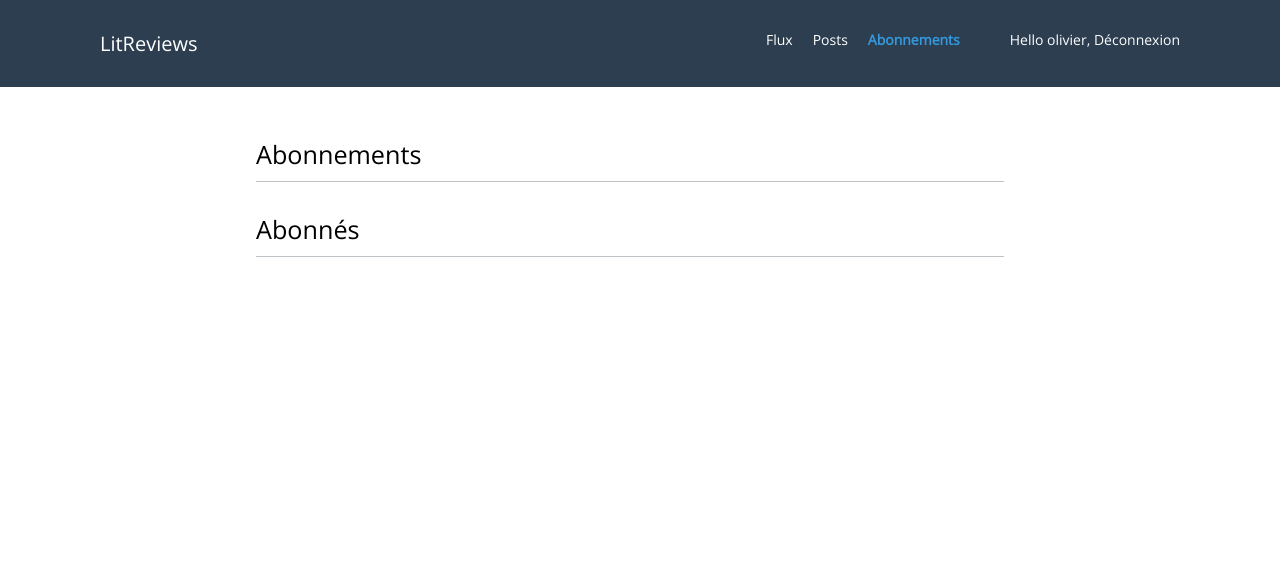
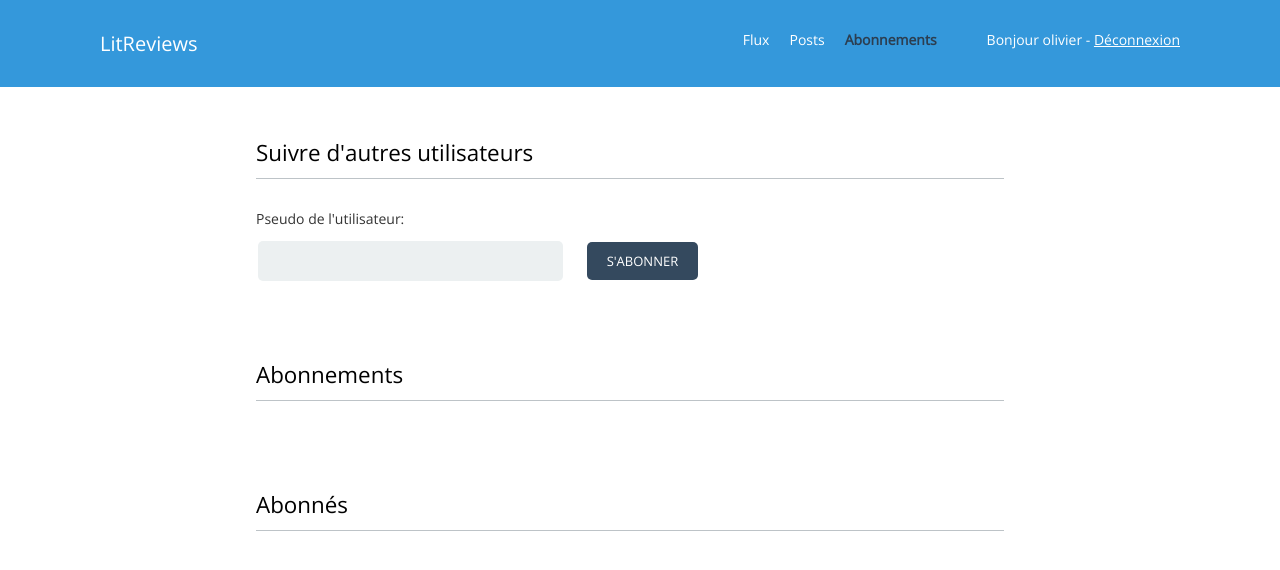
Before and after one commit to phi-lemon/booksReviews, a Django app: page /account/users/abonnements/ in a window 1280 px wide. Shown: the top 570 px of the page. Run offline with Django 4.2, Linux system fonts and the light colour scheme; a user stored in the database is signed in; data comes from the database, SQL or seed files in the repository; both versions use the stored data as it was after the commit.

Commit message:
follow ok

```diff
--- a/account/templates/account/user/detail.html
+++ b/account/templates/account/user/detail.html
@@ -2,12 +2,26 @@
 
 {% block title %}Abonnements{% endblock %}
 
+
 {% block content %}
+    {% if error_message %}<p class="error_msg"><strong>{{ error_message }}</strong></p>{% endif %}
+    <div class="suivre">
+        <h2>Suivre d'autres utilisateurs</h2>
+        <form action="{% url "user_detail" %}" method="post" name="form_follow">
+        {% csrf_token %}
+        <label for="username">Pseudo de l'utilisateur:</label>
+        <input type="text" name="username" id="username" value="" required>
+        <input type="hidden" name="action" value="follow">
+        <input type="submit" value="S'abonner">
+        </form>
+
+    </div>
+    <br/><br/>
     <div class="abonnements">
         <h2>Abonnements</h2>
         <ul>
             {% for userfollowed in usersfollowed.all %}
-                <form action="{% url "user_follow" %}" method="post"
+                <form action="{% url "user_detail" %}" method="post"
                       onsubmit="return confirm('Etes-vous sûr de vous désabonner de {{ userfollowed.followed_user }} ?');">
                     {% csrf_token %}
                     <li>{{ userfollowed.followed_user }}</li>
@@ -18,7 +32,7 @@
             {% endfor %}
         </ul>
     </div>
-
+    <br/><br/>
     <div class="abonnes">
         <h2>Abonnés</h2>
         <ul>
--- a/account/templates/base.html
+++ b/account/templates/base.html
@@ -26,9 +26,9 @@
             </ul>
         {% endif %}
     </div>
-    <div id="user">
+    <div class="user">
         {% if request.user.is_authenticated %}
-            Hello {{ request.user.username }},
+            Bonjour {{ request.user.username }} -
             <a href="{% url "logout" %}">Déconnexion</a>
 {#        {% else %}#}
 {#            <a href="{% url "login" %}">Connexion</a>#}
--- a/account/urls.py
+++ b/account/urls.py
@@ -5,6 +5,5 @@ urlpatterns = [
     path('login/', views.CustomLoginView.as_view(), name='login'),
     path('register/', views.register, name='register'),
     path('', include('django.contrib.auth.urls')),
-    path('users/follow/', views.user_follow, name='user_follow'),  # form action url - BEFORE path('users/<username>/' !
     path('users/abonnements/', views.user_detail, name='user_detail'),
 ]
--- a/account/views.py
+++ b/account/views.py
@@ -3,13 +3,10 @@ from django.contrib.auth.views import LoginView
 from .forms import CustomAuthenticationForm, UserRegistrationForm
 from django.contrib.auth.decorators import login_required
 from django.contrib.auth.models import User
-from django.shortcuts import get_object_or_404
 from django.http import HttpResponseRedirect
 from django.urls import reverse
 
 from .models import UserFollows
-
-from django.http import JsonResponse
 
 
 class CustomLoginView(LoginView):
@@ -42,27 +39,51 @@ def user_detail(request):
     user = request.user
     users_followed_queryset = UserFollows.objects.filter(user_id=user.id)
     followers_queryset = UserFollows.objects.filter(followed_user_id=user.id)
-    return render(request,
-                  'account/user/detail.html',
-                  {'section': 'abonnements',
-                   'user': user,
-                   'usersfollowed': users_followed_queryset,
-                   'followers': followers_queryset})
 
+    def render_user_detail(error_message=""):
+        return render(request,
+                      'account/user/detail.html',
+                      {'section': 'abonnements',
+                       'user': user,
+                       'usersfollowed': users_followed_queryset,
+                       'followers': followers_queryset,
+                       'error_message': error_message})
 
-@login_required
-def user_follow(request):
-    user_id = request.POST.get('id')
+    related_user = ''
+
+    # Case no action, initial view
+    if request.method == 'GET':
+        return render_user_detail()
+
+    elif request.method == 'POST' and not request.POST.get('id') and not request.POST.get('username').strip():
+        return render_user_detail("Merci de renseigner un nom d'utilisateur")
+
+    # Case action (post request)
+    # Get user to follow or unfollow
+    elif request.POST.get('id'):  # From unfollow form
+        user_id = request.POST.get('id')
+        try:
+            related_user = User.objects.get(id=user_id)
+        except (ValueError, User.DoesNotExist):
+            return render_user_detail("Cet utilisateur n'existe pas ou plus.")
+
+    elif request.POST.get('username'):  # From follow form
+        username = request.POST.get('username')
+        try:
+            related_user = User.objects.get(username=username)
+
+        except (ValueError, User.DoesNotExist):
+            return render_user_detail("Cet utilisateur n'existe pas ou plus.")
+
+    # Get action (follow / unfollow)
     action = request.POST.get('action')
-    if user_id and action:
+
+    if related_user and action:
         try:
-            user = User.objects.get(id=user_id)
             if action == 'follow':
-                UserFollows.objects.get_or_create(user=request.user, followed_user=user)
+                UserFollows.objects.get_or_create(user=request.user, followed_user=related_user)
             else:
-                UserFollows.objects.filter(user=request.user, followed_user=user).delete()
+                UserFollows.objects.filter(user=request.user, followed_user=related_user).delete()
             return HttpResponseRedirect(reverse('user_detail'))
-        except User.DoesNotExist:
-            return render(request, {
-                'error_message': "Cet utilisateur n'existe pas ou plus",
-            })
+        except (ValueError, User.DoesNotExist):
+            return render_user_detail("Cet utilisateur n'existe pas ou plus.")
--- a/static/css/base.css
+++ b/static/css/base.css
@@ -6,11 +6,11 @@ body {
 }
 
 a {
-    color: #3498db;
+    color: #2980b9;
 }
 
 a:hover {
-    color: #34495e;
+    color: #3498db;
 }
 
 h1, h2 {
@@ -24,7 +24,7 @@ h1 {
 }
 
 h2 {
-    font-size: 1.8em;
+    font-size: 1.6em;
 }
 
 #header {
@@ -32,7 +32,7 @@ h2 {
     grid-template-columns: 1fr auto auto;
     padding: 30px 100px;
     font-size: 14px;
-    background: #2c3e50;
+    background: #3498db;
     color: #fff;
 }
 
@@ -64,12 +64,11 @@ h2 {
 }
 
 #header a:hover {
-    color: #3498db;
+    color: #2c3e50;
 }
 
-#header .user {
-    float: right;
-    padding-top: 4px;
+#header .user a {
+    text-decoration: underline;
 }
 
 #content_account {
@@ -86,16 +85,20 @@ label {
 
 input[type=submit], a.button {
     display: inline-block;
-    font-weight: bold;
-    background: #3498db;
+    background: #34495e;
     color: #fff;
     padding: 10px 20px;
-    font-size: 14px;
+    font-size: 13px;
     text-transform: uppercase;
     cursor: pointer;
     margin: 10px 10px 0 0;
     border-radius: 5px;
     height: auto;
+    transition: 0.3s;
+}
+
+input[type=submit]:hover, a.button:hover {
+    background: #3498db;
 }
 
 input[type=submit].greybutton, a.button.greybutton {
@@ -252,10 +197,32 @@ ul.messages li a.close {
     font-size: 0.9em;
 }
 
-.abonnements ul li, .user_follow input {
+.abonnements ul li, .user_follow input[type=submit], .suivre input {
     display: inline-block;
 }
 
-.abonnements ul li {
-    min-width: 120px;
+.abonnements ul li, .abonnes ul li {
+    min-width: 160px;
+    min-height: 35px;
+    padding: 7px 0 0 50px;
+    font-size: 1.2em;
 }
+
+.abonnements ul li, .abonnes ul li {
+    background: url("../img/follower.png") no-repeat 0 0;
+}
+
+.abonnes ul li {
+    background: url("../img/following.png") no-repeat 0 0;
+    margin-bottom: 20px;
+}
+
+.suivre input[type=text] {
+    min-width: 305px;
+    margin-right: 20px;
+}
+
+.error_msg {
+    margin-top: 50px;
+    color: #cc0000;
+}
```
Also changed, not shown: other parts of static/css/base.css (+1 -59 lines), db.sqlite3, identifier.sqlite (added), static/img/follower.png (added), static/img/following.png (added).
